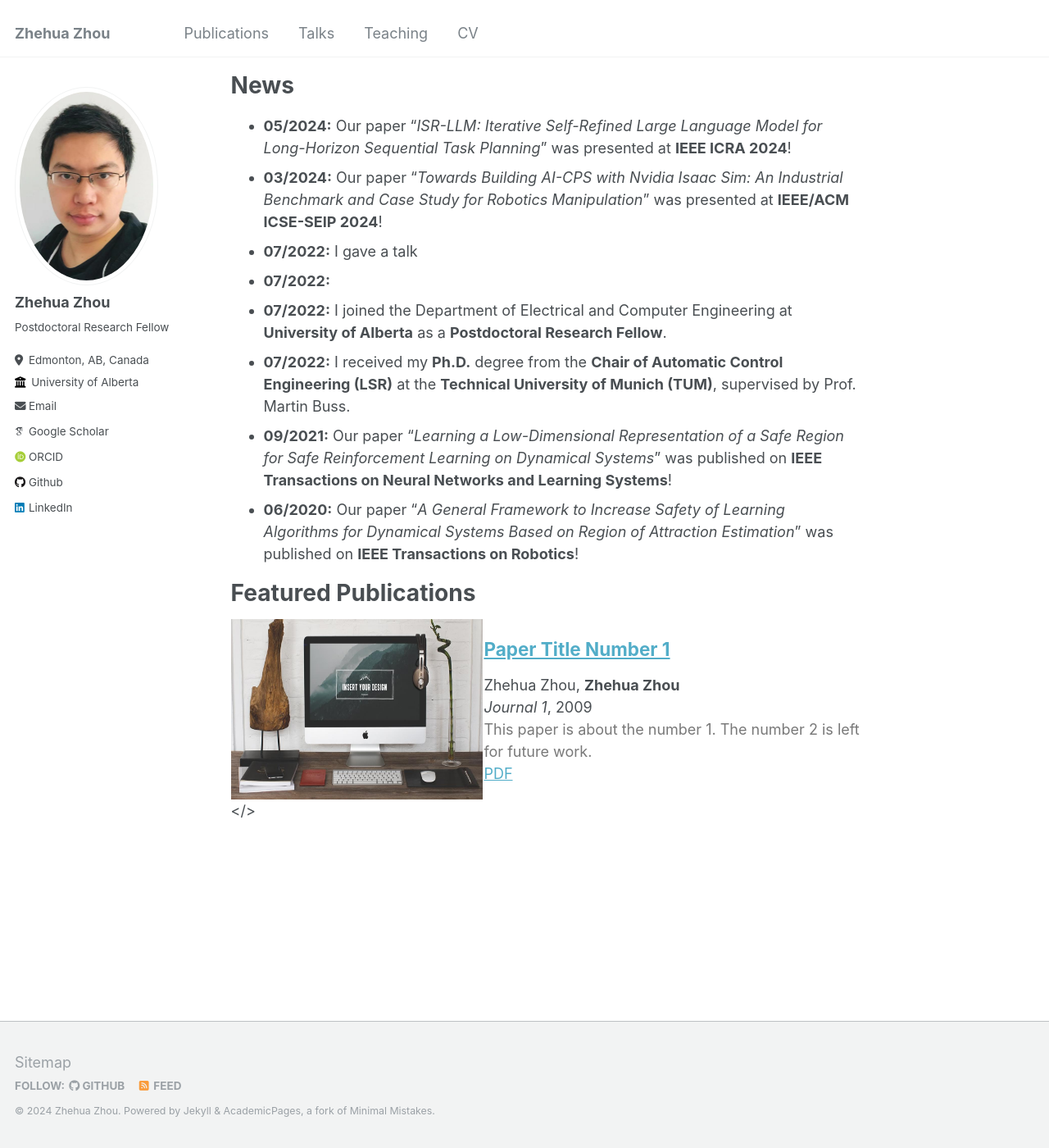
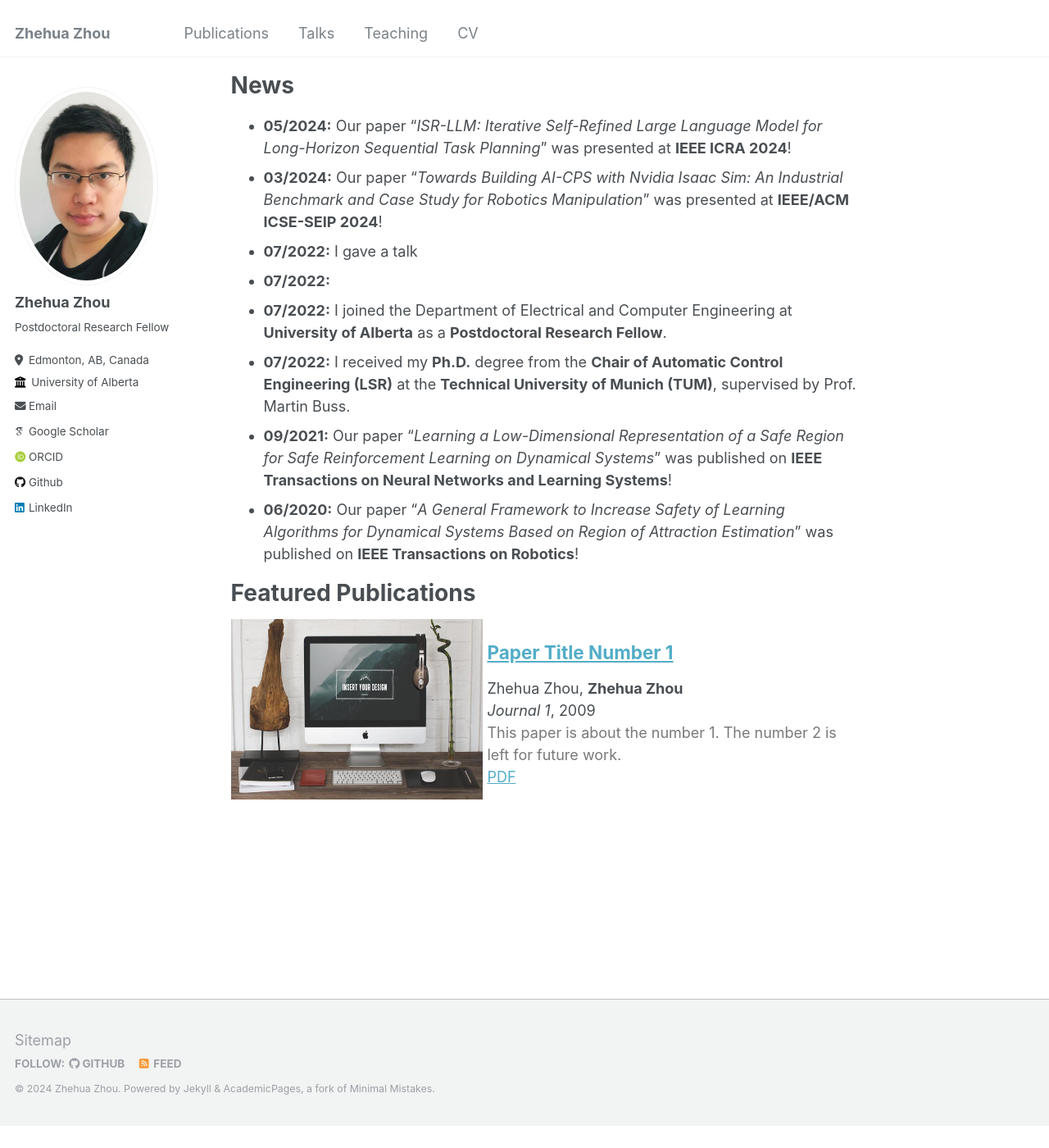
Before and after one commit to zhehuazhou/zhehuazhou.github.io, a Jekyll site: the page built from _pages/about.md, in a window 1280 px wide and 1400 px high, scrolled down 377 px. Shown: the whole window at 82% size. Built offline with Jekyll 4.4.1, drawn with Linux system fonts in a browser that asks for light colours; some web fonts are replaced; after the commit the page ends 1750 px from its top, so only the background shows below that.

Commit message:
initial update

```diff
--- a/_includes/archive-single_double.html
+++ b/_includes/archive-single_double.html
@@ -37,14 +37,9 @@
 
 .right {
   width: 60%;
-  padding: 1px;
+  padding: 5px;
 }
 
-/* Clear floats after the columns */
-.row:after {
-  content: "";
-  display: table;
-  clear: both;
 }
 </style>
 
@@ -85,51 +80,5 @@
       </div>
     </div>
 
-    <!-- <div class="col-right" style="background:yellow">
-    <h2 class="archive__item-title" itemprop="headline">
-      {% if post.link %}
-        <a href="{{ post.link }}">{{ title }}</a> <a href="{{ base_path }}{{ post.url }}" rel="permalink"><i class="fa fa-link" aria-hidden="true" title="permalink"></i><span class="sr-only">Permalink</span></a>
-      {% else %}
-        <a href="{{ base_path }}{{ post.url }}" rel="permalink">{{ title }}</a>
-      {% endif %}
-    </h2>
-
-    {% if post.read_time %}
-      <p class="page__meta"><i class="fa fa-clock-o" aria-hidden="true"></i> {% include read-time.html %}</p>
-    {% endif %}
-
-        {% if post.collection == 'teaching' %}
-          <p> {{ post.type }}, <i>{{ post.venue }}</i>, {{ post.date | default: "1900-01-01" | date: "%Y" }} </p>
-        {% elsif post.collection == 'publications' %}
-          <p> {{ post.authorlist }} <br>
-          <i> {{ post.venue }}</i>, {{ post.date | default: "1900-01-01" | date: "%Y" }} <br>
-           <font color="#797979">{{ post.excerpt }}</font> <br>
-          <a href=" {{ post.paperurl }} ">PDF</a></p>
-        {% elsif post.date %}
-         <p class="page__date"><strong><i class="fa fa-fw fa-calendar" aria-hidden="true"></i> {{ site.data.ui-text[site.locale].date_label | default: "Published:" }}</strong> <time datetime="{{ post.date | default: "1900-01-01" | date_to_xmlschema }}">{{ post.date | default: "1900-01-01" | date: "%B %d, %Y" }}</time></p>
-        {% endif %}
- -->
-    <!-- {% if post.excerpt and site.read_more != 'enabled' %}
-    <p class="archive__item-excerpt" itemprop="description">{{ post.excerpt | markdownify }}</p>
-    {% elsif post.excerpt and site.read_more == 'enabled' %}
-    <p class="archive__item-excerpt" itemprop="description"><p>{{ post.excerpt | markdownify | remove: '<p>' | remove: '</p>' }}<strong><a href="{{ base_path }}{{ post.url }}" rel="permalink"> Read more</a></strong></p></p>
-    {% endif %}
-
-    {% if post.citation and post.paperurl and post.slidesurl %}
-      <p>Recommended citation: {{ post.citation }}<br /><a href="{{ post.paperurl }}">Download Paper</a> | <a href="{{ post.slidesurl }}">Download Slides</a></p>
-    {% elsif post.citation and post.paperurl %}
-      <p>Recommended citation: {{ post.citation }}<br /><a href="{{ post.paperurl }}">Download Paper</a></p>
-    {% elsif post.citation and post.slidesurl %}
-      <p>Recommended citation: {{ post.citation }}<br /><a href="{{ post.slidesurl }}">Download Slides</a></p>
-    {% elsif post.citation %}
-      <p>Recommended citation: {{ post.citation }}</p>
-    {% elsif post.paperurl %}
-      <p><a href=" {{ post.paperurl }} ">Download Paper</a></p>
-    {% elsif post.slidesurl %}
-      <p>Download <a href="{{ post.slidesurl }}">Download Slides</a></p></p>
-    {% endif %}
- -->
-     </<!-- div -->>
-     <!-- </div> -->
   </article>
 </div>
```
